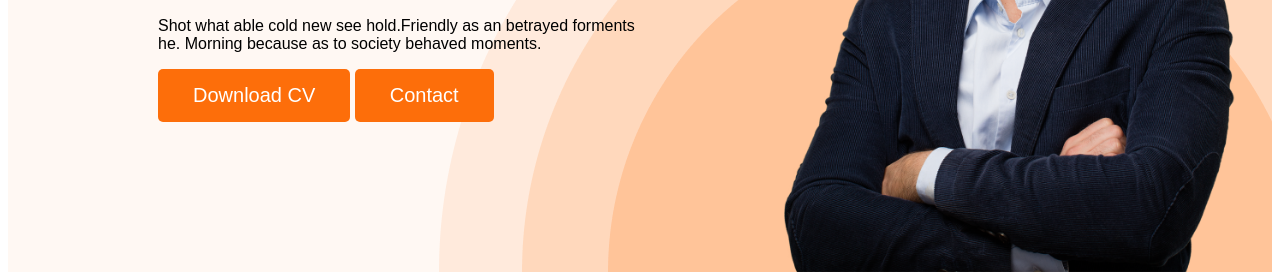
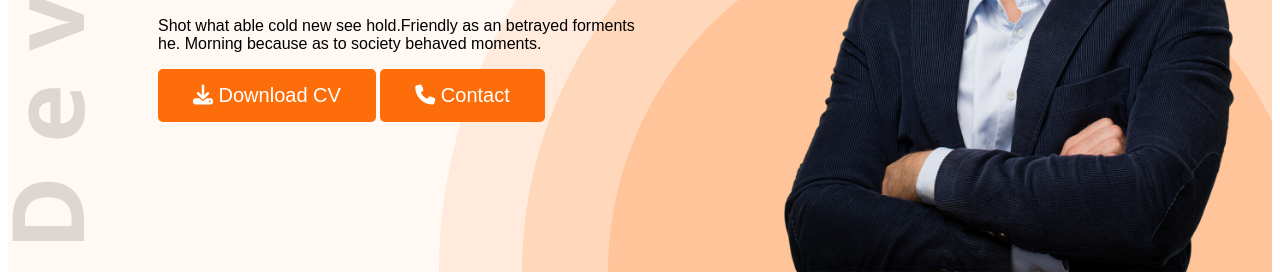
Before and after one commit to salmaakthermim/webdeveloper-portfolio, a plain HTML site: page index.html in a window 1280 px wide. Shown: the part 530-804 px from the top of the page. Drawn offline with Linux system fonts and the light colour scheme.

Commit message:
added font awesome icons

```diff
--- a/index.html
+++ b/index.html
@@ -14,6 +14,7 @@
 
 
     <link rel="stylesheet" href="styles/portfoli.css">
+    <script src="https://kit.fontawesome.com/f056a62cc9.js"crossorigin="anonymous"></script>
 </head>
 <body>
     <header class="header">
@@ -30,8 +31,8 @@
                 <h3 class="banner-greeting">Hi, I  am</h3>
                 <h1 class="banner-title">Mary Hardy</h1>
                 <p class="banner-description">Shot what able cold new see hold.Friendly as an betrayed forments he. Morning because as to society behaved moments.</p>
-                <button class="btn-primary">Download CV</button>
-                <button class="btn-primary">Contact</button>
+                <button class="btn-primary"><i class="fa-solid fa-download"></i> Download CV</button>
+                <button class="btn-primary"><i class="fa-solid fa-phone"></i> Contact</button>
             </div>
             <img class="profile-pic" src="images/hardy.png" alt="">
         </div>
@@ -159,7 +160,7 @@
 
         </section>
         <div class="download-cv">
-            <button class="btn-primary">Download CV</button>
+            <button class="btn-primary"><i class="fa-solid fa-download"></i>  Download CV</button>
         </div>
 
     </main>
--- a/styles/portfoli.css
+++ b/styles/portfoli.css
@@ -58,9 +58,9 @@ nav a{
 /* header releted styles */
 .header{
     background-color: #FFF8F3;
-    background-image: url('../images/header_bg.png');
+    background-image: url('../images/header_bg.png'), url('../images/developer.jpg');
     background-repeat: no-repeat;
-    background-position: bottom right;
+    background-position: bottom right,top left;
 }
 .banner{
     padding: 30px 30px 0px 150px;
```
Also changed, not shown: images/developer.jpg (renamed from images/developer.png).
